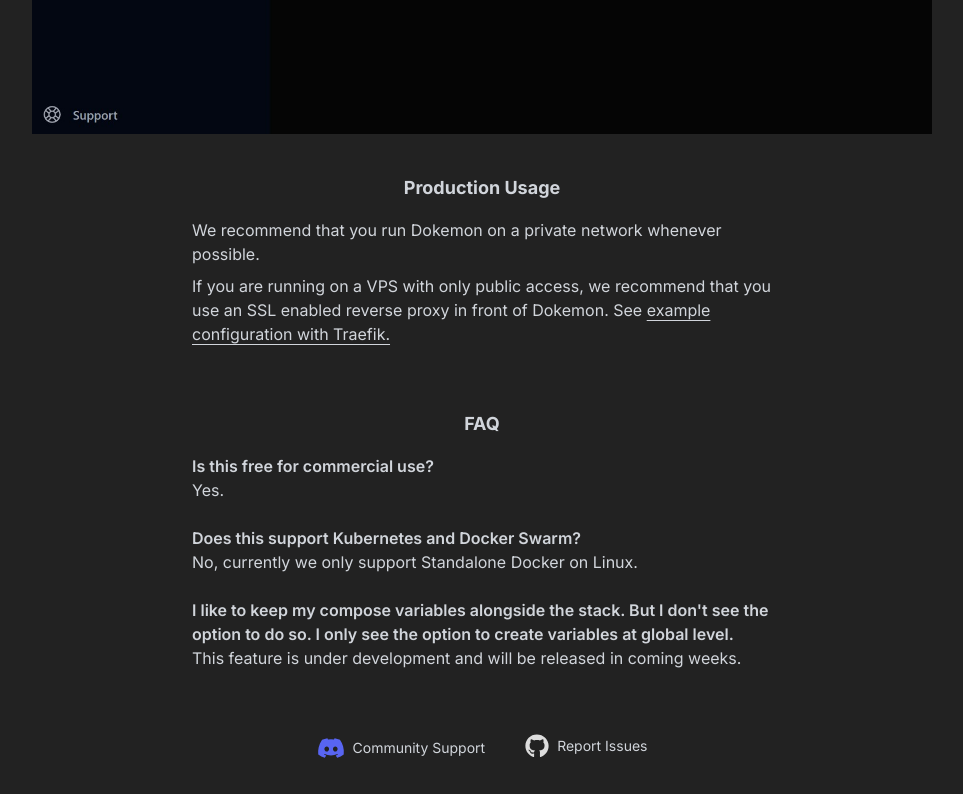
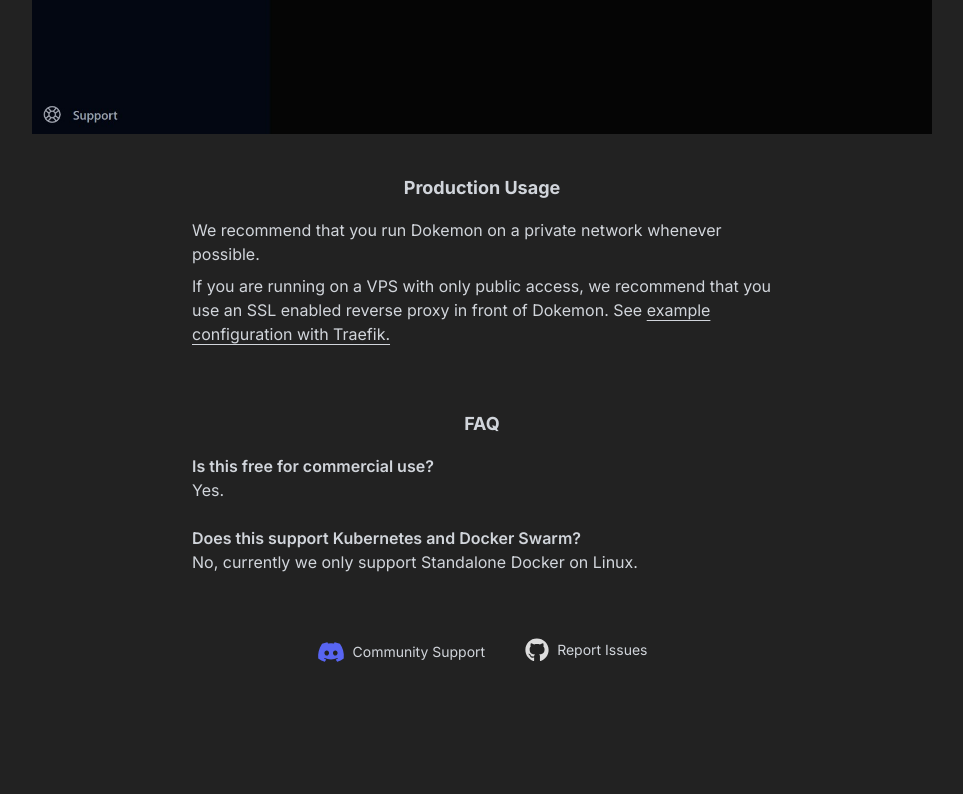
Before and after one commit to javastraat/dokemon-site, a Next.js app: page / in a window 1280 px wide. Shown: the part 2673-3467 px from the top of the page, without its empty margins (158-1121 px from the left). After the commit the page ends 3371 px from the top, so only its background shows below. Built offline with nearby package versions, Linux system fonts and the light colour scheme.

Commit message:
Removed compose variables FAQ

```diff
--- a/src/app/page.tsx
+++ b/src/app/page.tsx
@@ -141,17 +141,6 @@
               </h4>
               <p>No, currently we only support Standalone Docker on Linux.</p>
             </li>
-            <li>
-              <h4 className="font-semibold">
-                I like to keep my compose variables alongside the stack. But I
-                don&apos;t see the option to do so. I only see the option to
-                create variables at global level.
-              </h4>
-              <p>
-                This feature is under development and will be released in coming
-                weeks.
-              </p>
-            </li>
           </ul>
         </div>
         <ul className="flex gap-10">
```
